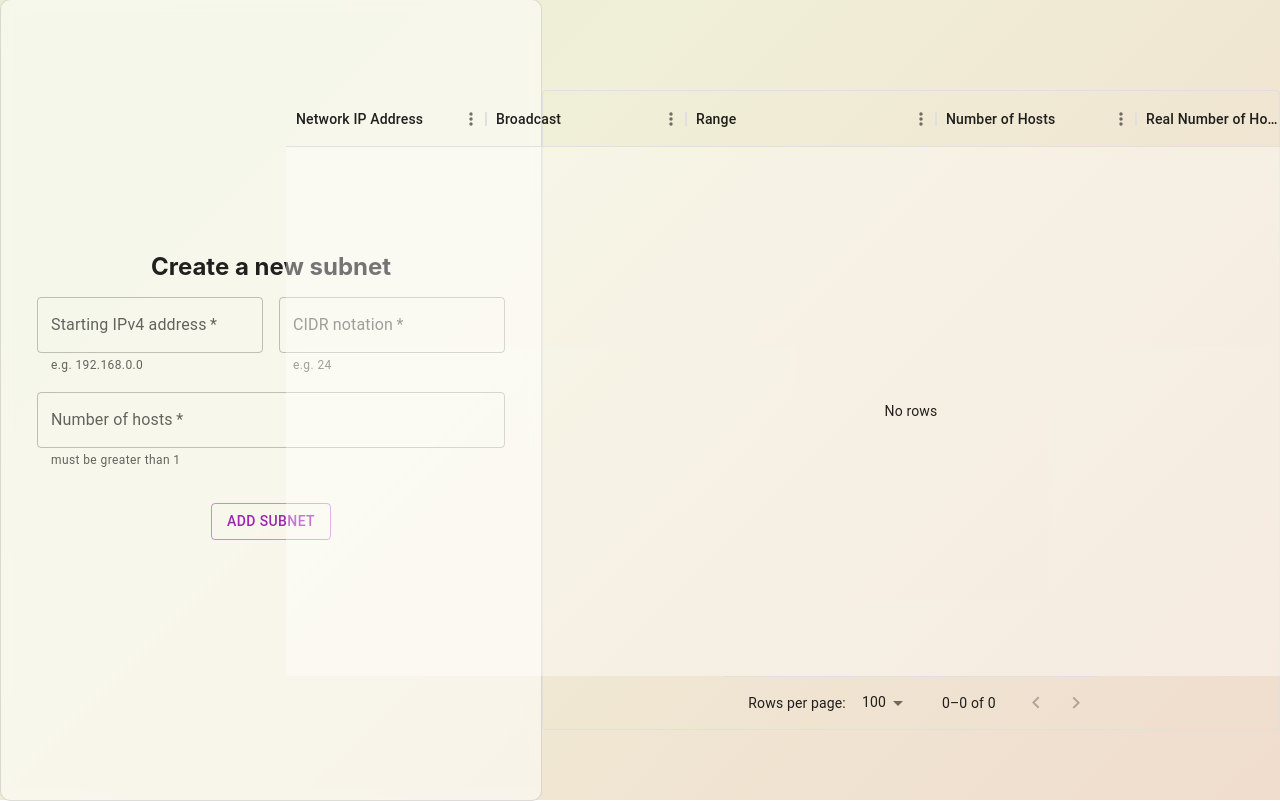
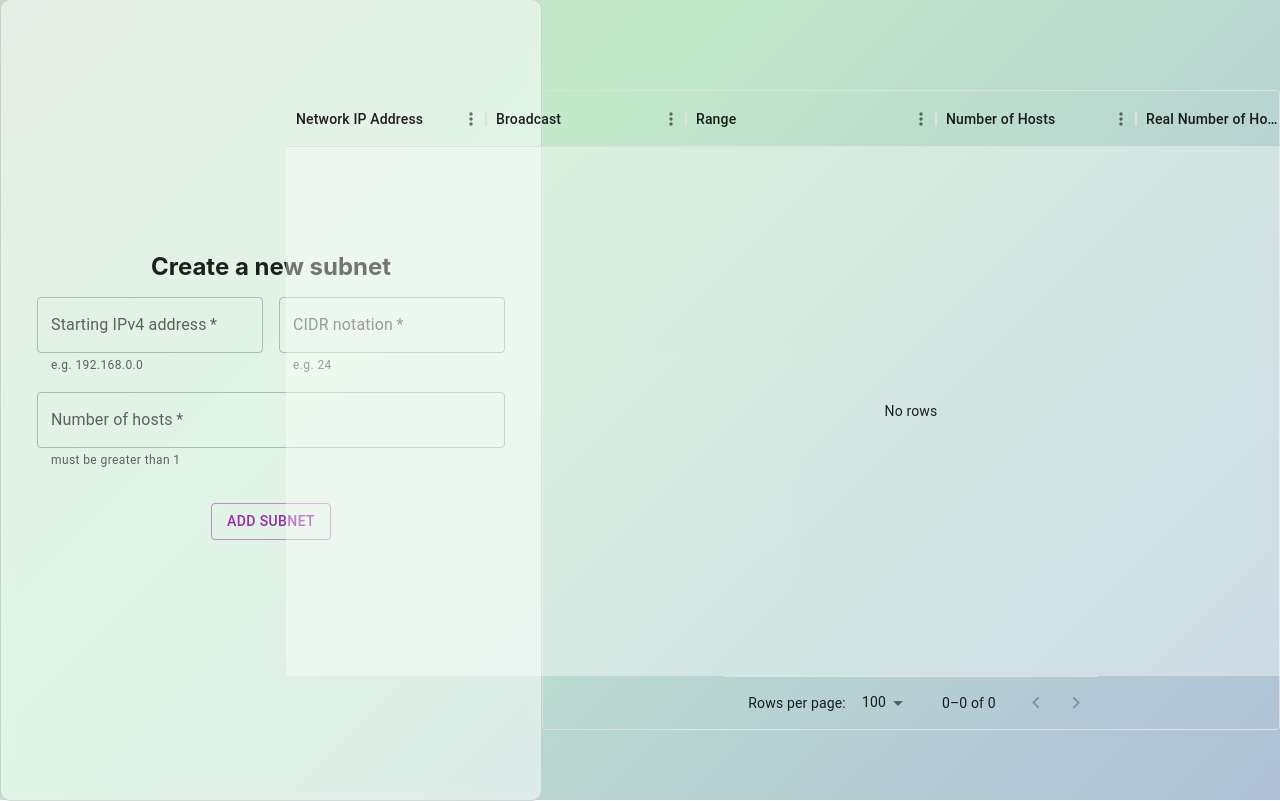
Before and after one commit to LuMarans30/Subnetting-react, a React (Create React App) app: page / in a window 1280 px wide. Shown: the top 801 px of the page. Built offline with nearby package versions, Linux system fonts and the light colour scheme.

Commit message:
better gradient color animation

```diff
--- a/src/App.css
+++ b/src/App.css
@@ -1,5 +1,5 @@
 .App {
-	background: linear-gradient(-45deg, #efcac3, #f0efd7, #d4f0cf, #cdd4ef);
+	background: linear-gradient(-45deg, #9a99e5, #c2e9ca, #e1adca, #edb5cb);
 	background-size: 400% 400%;
 	animation: gradient 15s ease infinite;
 	height: 100vh;
```
